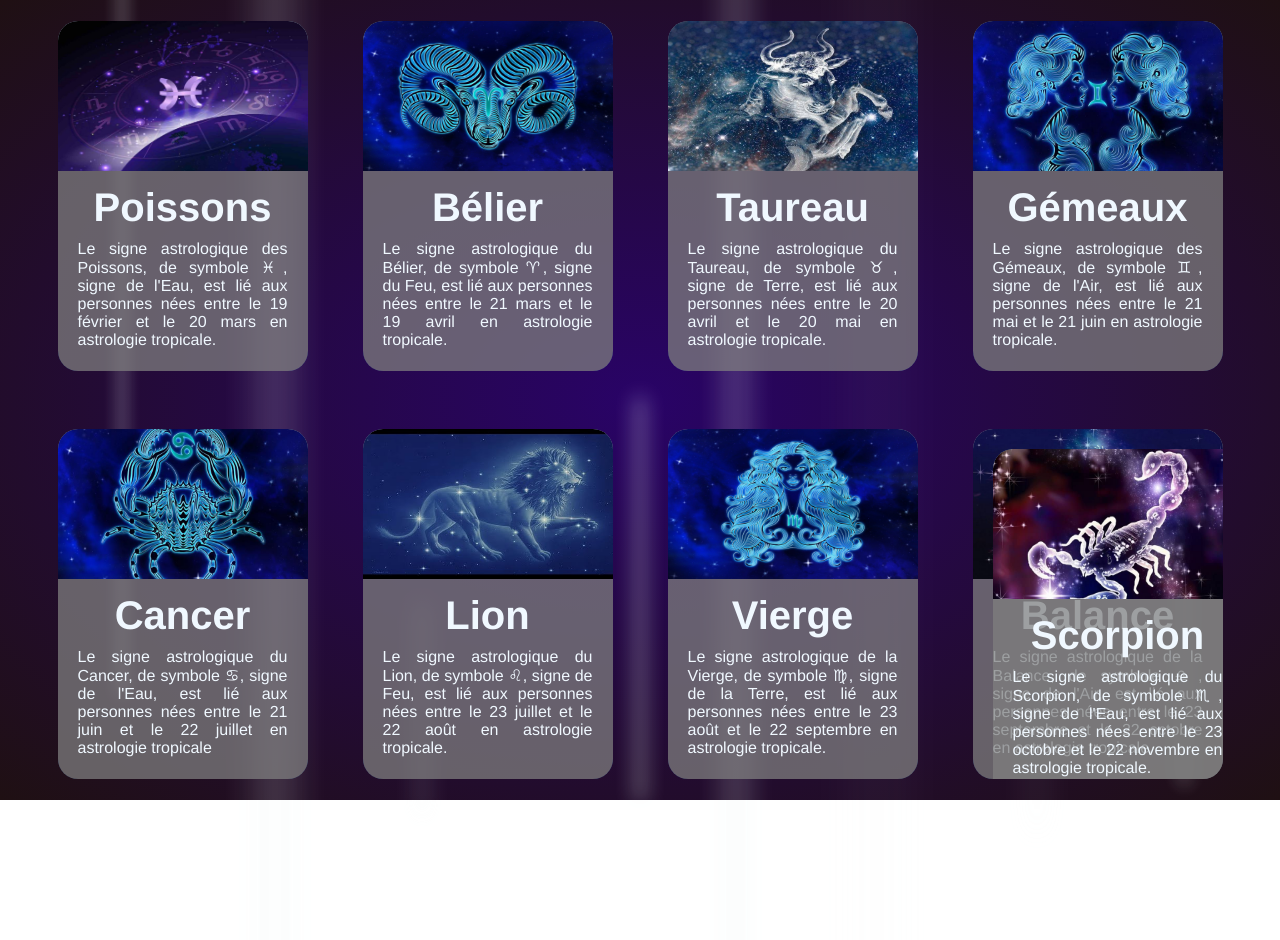
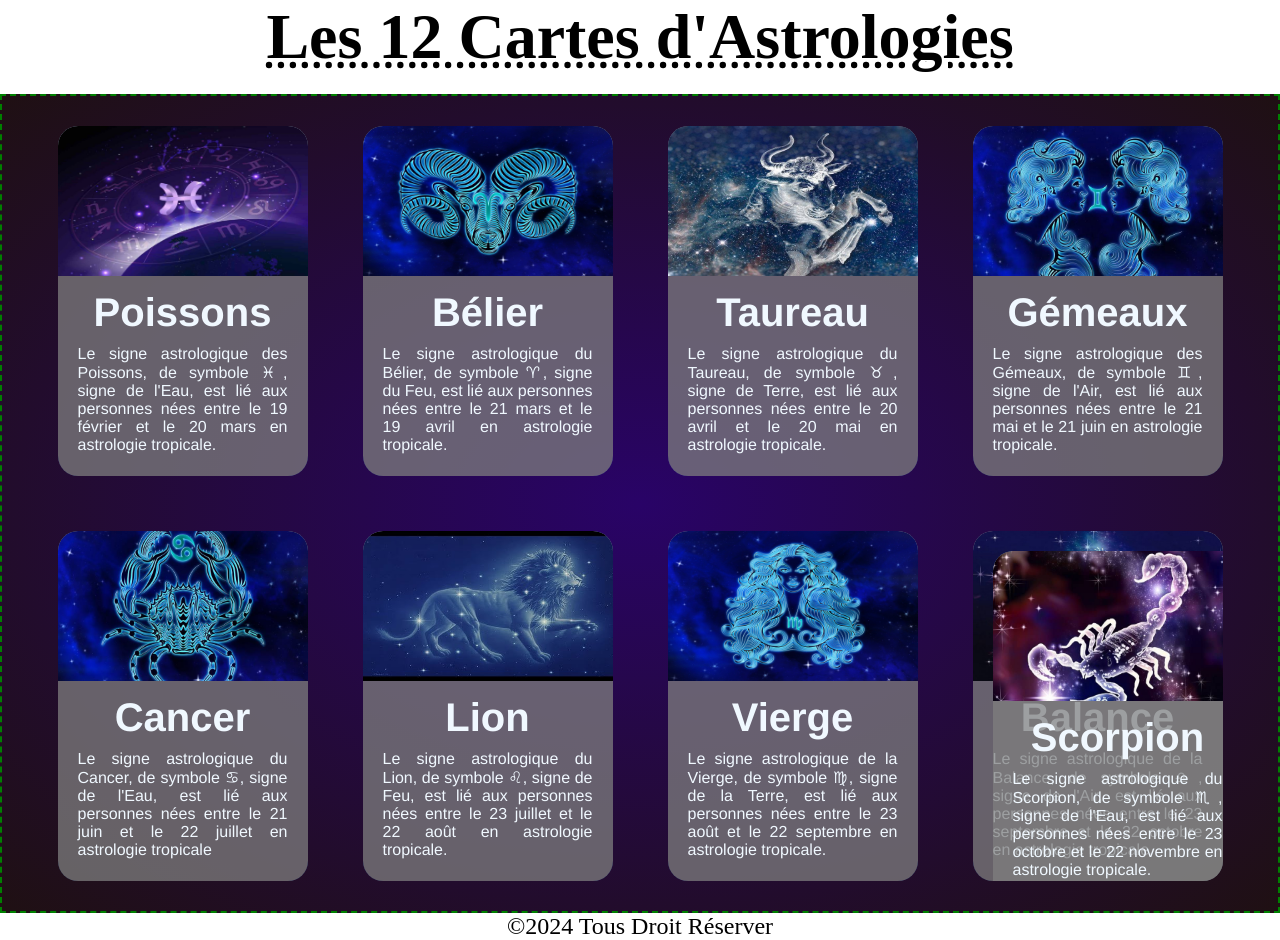
Before and after one commit to marie-josee67/Cartes_Rotative_Astrologie, a plain HTML site: page index.html in a window 1280 px wide. Before the commit the page ends 800 px from the top, so only its background shows below. Drawn offline with Linux system fonts and the light colour scheme.

Commit message:
Rajout de la sémantique en HTML et du style en css.

```diff
--- a/index.html
+++ b/index.html
@@ -5,7 +5,7 @@
         <meta name="viewport" content="width=device-width, initial-scale=1.0">
 
         <!-- description pour navigateur -->
-        <meta name="description" content="Voici les 12 cartes astrologique rotativent.">
+        <meta name="description" content="Voici les 12 cartes astrologique rotativent. Avec leur signification au verso.">
         <title>Cartes Astrologique</title>
 
         <!-- lien fichier CSS -->
@@ -16,9 +16,14 @@
     </head>
     <body>
 
+        <header>
+            <h1>Les 12 Cartes d'Astrologies</h1>
+        </header>
+
+        <main>
             <!-- backgroung du site web -->
 
-        <div class='light x1'></div>
+           <!-- <div class='light x1'></div>
             <div class='light x2'></div>
             <div class='light x3'></div>
             <div class='light x4'></div>
@@ -26,7 +31,7 @@
             <div class='light x6'></div>
             <div class='light x7'></div>
             <div class='light x8'></div>
-        <div class='light x9'></div>
+            <div class='light x9'></div> -->
 
             <!-- site web -->
 
@@ -249,6 +254,10 @@
                 </div>
 
             </div>
+        </main>
 
+        <footer>
+            <p>&copy;2024 Tous droit réserver</p>
+        </footer>
     </body>
 </html>
--- a/style.css
+++ b/style.css
@@ -4,10 +4,30 @@
   box-sizing: border-box;
 }
 
-body {
+#container{
+  display: flex;
+  /*border: 2px solid red;*/
+}
+
+header{
+  font-size: 2rem;
+  text-align: center;
+  margin-bottom: 20px;
+  /*text-transform: capitalize;*/
+  text-decoration: underline dotted;
+  /*border: 2px solid rgb(39, 51, 217);*/
+}
+
+footer{
+  text-align: center;
+  text-transform:capitalize;
+  font-size: 1.5rem;
+}
+
+main {
     margin: 0;
-    height: 100vh;
-    font-weight: 100;
+    /*height: 100vh;*/
+    font-weight: 100; /* graisse typo */
     background: radial-gradient(#290367,#1f1013);
     overflow-Y: hidden;
     overflow-Y: hidden;
@@ -17,12 +37,12 @@ body {
     -moz-animation: fadeIn 1 1s ease-out;
     -o-animation: fadeIn 1 1s ease-out;
     animation: fadeIn 1 1s ease-out;
-    height: 100vh;
     overflow: hidden;
     font-family: Helvetica, sans-serif;
     display: flex;
     justify-content: center;
     align-items: center;
+    border: 2px dashed green;
 }
 
 /*backgroung du site web */
```
Lines whose indentation alone changed are shown as unchanged.
